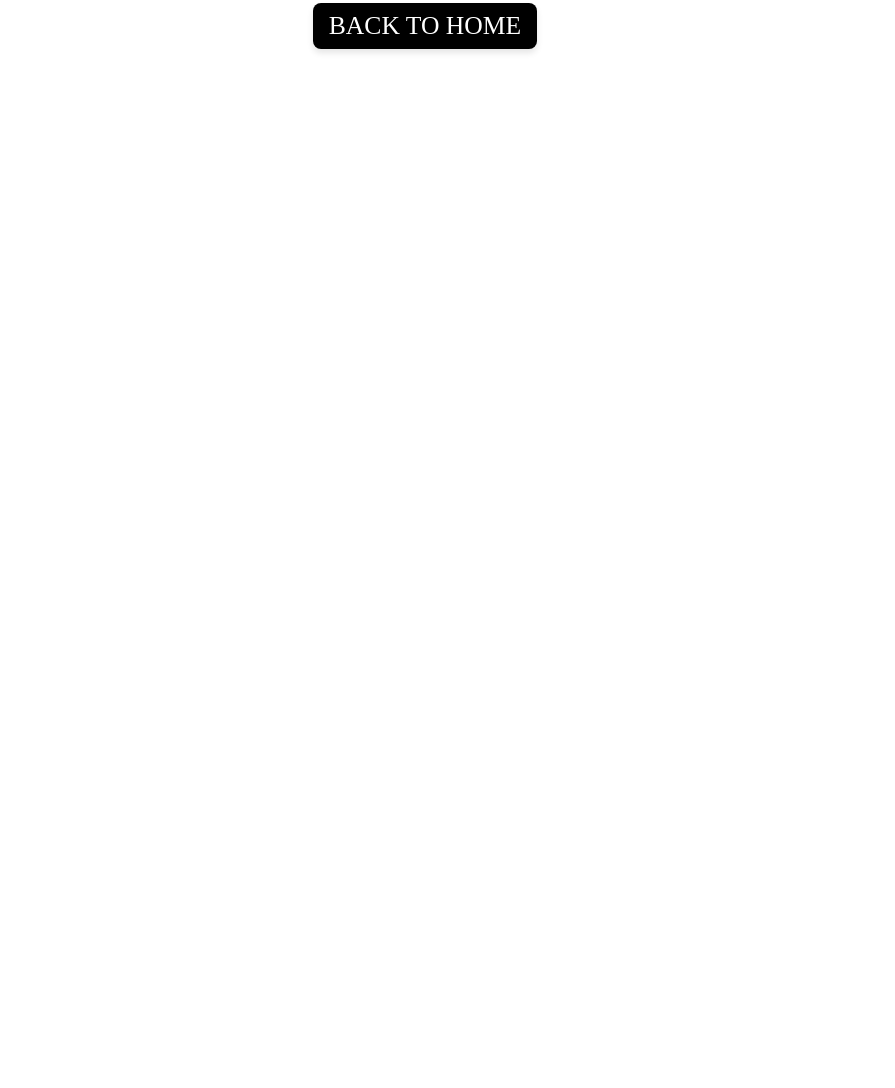
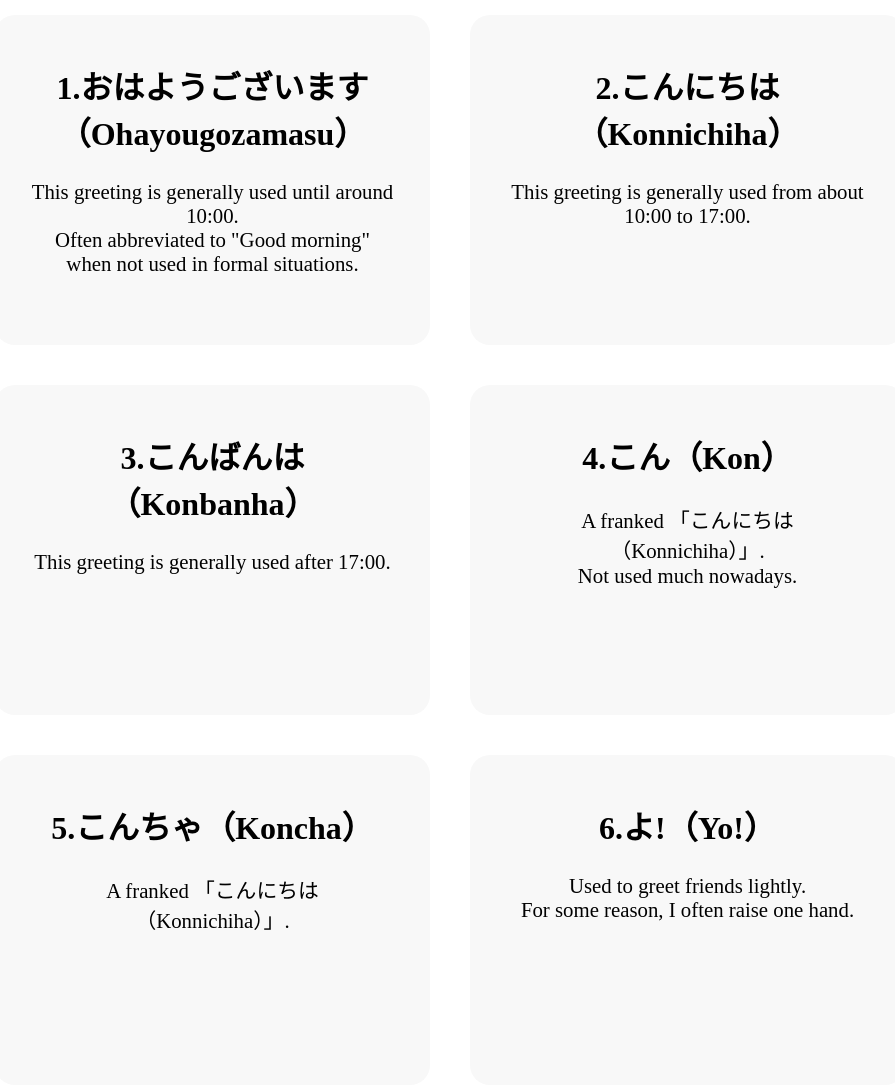
Before and after one commit to naryu33/04_BilingualBuddy, a plain HTML site: page leaning/greeting0/index.html in a window 1280 px wide. Shown: the part 169-1257 px from the top of the page, without its empty margins (215-1110 px from the left). Before the commit the page ends 800 px from the top, so only its background shows below. Drawn offline with Linux system fonts and the light colour scheme.

Commit message:
文章追加

```diff
--- a/leaning/greeting0/index.html
+++ b/leaning/greeting0/index.html
@@ -12,6 +12,46 @@
             <h1>Greeting0</h1>
             <p>In this section, you will study greeting in japanese.</p>
         </div>
+        <div class="sentence">
+            <div class="card">
+                <h2>1.おはようございます（Ohayougozamasu）</h2>
+                <p>
+                    This greeting is generally used until around 10:00.
+                    <br>Often abbreviated to "Good morning" when not used in formal situations.
+                </p>
+            </div>
+            <div class="card">
+                <h2>2.こんにちは（Konnichiha）</h2>
+                <p>This greeting is generally used from about 10:00 to 17:00.</p>
+            </div>
+            <div class="card">
+                <h2>3.こんばんは（Konbanha）</h2>
+                <p>This greeting is generally used after 17:00.</p>
+            </div>
+            <div class="card">
+                <h2>4.こん（Kon）</h2>
+                <p>A franked 「こんにちは（Konnichiha）」.
+                    <br>Not used much nowadays.</p>
+            </div>
+            <div class="card">
+                <h2>5.こんちゃ（Koncha）</h2>
+                <p>A franked 「こんにちは（Konnichiha）」.</p>
+            </div>
+            <div class="card">
+                <h2>6.よ!（Yo!）</h2>
+                <p>Used to greet friends lightly.
+                    <br>For some reason, I often raise one hand.<p>
+            </div>
+            <div class="card">
+                <h2>7.やほ～（Yaho~）</h2>
+                <p>Used to greet friends lightly.<p>
+            </div>
+            <div class="card">
+                <h2>8.おつかれさま（Otsukaresama）</h2>
+                <p>Used in a variety of situations.
+                    It is mainly used to treat others or when leaving the workplace.<p>
+            </div>
+        </div>
     </div>
 
     <div class="content">
--- a/leaning/greeting0/style.css
+++ b/leaning/greeting0/style.css
@@ -1,18 +1,43 @@
 @font-face {
     font-family: "";
     src: url('GamestationCond.otf');
-}
-
-* {
-    text-align: center;
 }
 
 .main {
     font-family: "gamestation";
 }
 
+
+.main .title {
+    text-align: center;
+}
+
+.main .sentence {
+    padding-left: 50px;
+    display: flex;
+    flex-wrap: wrap;
+    align-items: center;
+    justify-content: center;
+    min-height: 400px;
+}
+
+.main .sentence .card {
+    height: 290px;
+    width: 365px;
+    background-color: #f8f8f8;
+    padding: 20px 35px;
+    margin: 20px;
+    border-radius: 20px;
+    overflow: hidden;
+    text-align: center;
+}
+
 h1 {
     font-size: 3rem;
+}
+
+h2 {
+    font-size: 2rem;
 }
 
 p {
```
